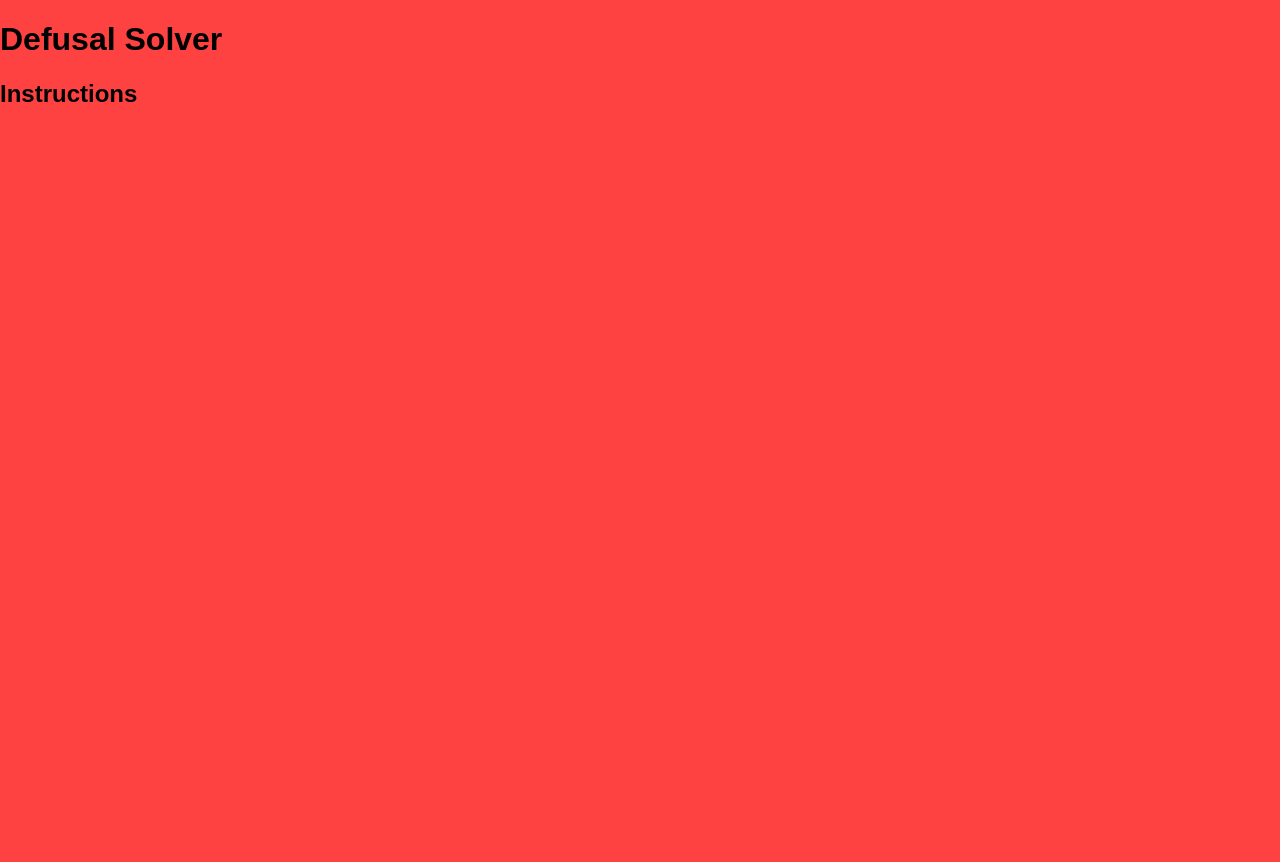
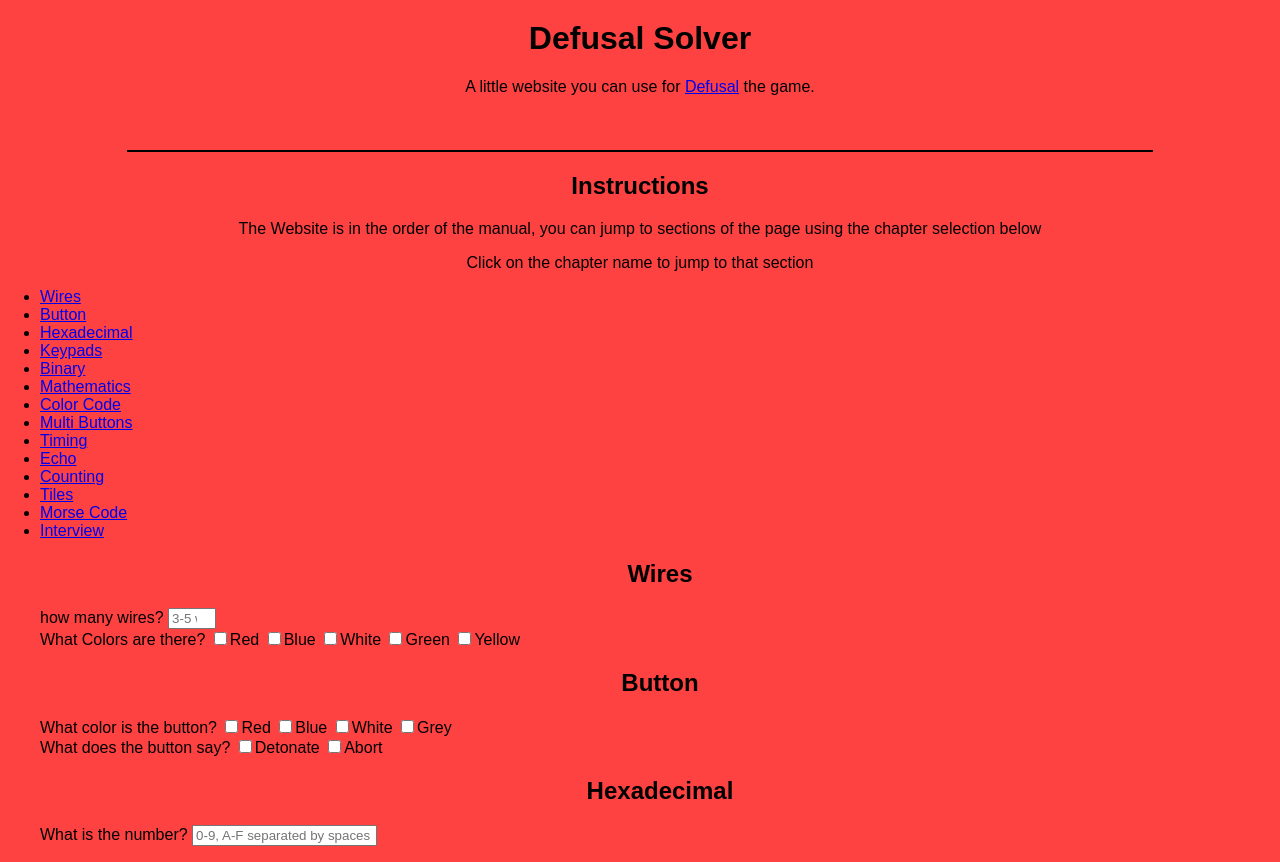
Before and after one commit to Wild-Rod/Defusal-Solver, a plain HTML site: page index.html in a window 1280 px wide. Before the commit the page ends 800 px from the top, so only its background shows below. Drawn offline with Linux system fonts and the light colour scheme.

Commit message:
added Wires, Button, and Hexadecimal

```diff
--- a/index.html
+++ b/index.html
@@ -8,6 +8,62 @@
     </head>
     <body>
         <h1>Defusal Solver</h1>
+        <p>A little website you can use for <a href="https://www.roblox.com/games/3577061261/Defusal#!/about" target="_blank" >Defusal</a> the game.</p>
+        <br>
+        <hr>
         <h2>Instructions</h2>
+        <p>The Website is in the order of the manual, you can jump to sections of the page using the chapter selection below</p>
+        <p>Click on the chapter name to jump to that section</p>
+        <ul>
+            <li><a href="#Wires">Wires</a></li>
+            <li><a href="#Button">Button</a></li>
+            <li><a href="#Hexadecimal">Hexadecimal</a></li>
+            <li><a href="#Keypads">Keypads</a></li>
+            <li><a href="#Binary">Binary</a></li>
+            <li><a href="#Mathematics">Mathematics</a></li>
+            <li><a href="#Color Code">Color Code</a></li>
+            <li><a href="#Multi Buttons">Multi Buttons</a></li>
+            <li><a href="#Timing">Timing</a></li>
+            <li><a href="#Echo">Echo</a></li>
+            <li><a href="#Counting">Counting</a></li>
+            <li><a href="#Tiles">Tiles</a></li>
+            <li><a href="#Morse Code">Morse Code</a></li>
+            <li><a href="#Interview">Interview</a></li>
+        <section id="Wires">
+            <h2>Wires</h2>
+            <form action="wires.html" method="POST">
+            <label for="num-wires">how many wires?</label>
+            <input type="number" id="num-wires" name="num-wires" placeholder="3-5 wires" min="3" max="5">
+            <br>
+            <label for="col-wires">What Colors are there?</label>
+            <input type="checkbox" id="col-wires" name="col-wires" value="red">Red
+            <input type="checkbox" id="col-wires" name="col-wires" value="blue">Blue
+            <input type="checkbox" id="col-wires" name="col-wires" value="white">White
+            <input type="checkbox" id="col-wires" name="col-wires" value="green">Green
+            <input type="checkbox" id="col-wires" name="col-wires" value="yellow">Yellow
+        </section>
+
+        <section id="Button">
+            <h2>Button</h2>
+            <form action="button.html" method="POST">
+            <label for="button-color">What color is the button?</label>
+            <input type="checkbox" id="button-color" name="button-color" value="red">Red
+            <input type="checkbox" id="button-color" name="button-color" value="blue">Blue
+            <input type="checkbox" id="button-color" name="button-color" value="white">White
+            <input type="checkbox" id="button-color" name="button-color" value="green">Grey
+            <br>
+            <label for="button-text">What does the button say?</label>
+            <input type="checkbox" id="button-text" name="button-text" value="detonate">Detonate
+            <input type="checkbox" id="button-text" name="button-text" value="abort">Abort
+            </form>
+        </section>
+        <section id="Hexadecimal">
+            <h2>Hexadecimal</h2>
+            <form action="hexadecimal.html" method="POST">
+            <label for="hex-number">What is the number?</label>
+            <input type="text" id="hex-number" name="hex-number" placeholder="0-9, A-F separated by spaces">
+            </form>
+        </section>
+
     </body>
 </html>
--- a/style.css
+++ b/style.css
@@ -4,3 +4,25 @@ body {
     margin: 0;
     padding: 0;
 }
+
+h1 {
+    color: #000000;
+    text-align: center;
+    margin-top: 20px;
+}
+
+h2 {
+    color: #000000;
+    text-align: center;
+}
+
+p {
+    color: #000000;
+    text-align: center;
+}
+
+hr {
+    border: 1px solid #000000;
+    margin: 20px auto;
+    width: 80%;
+}
```
